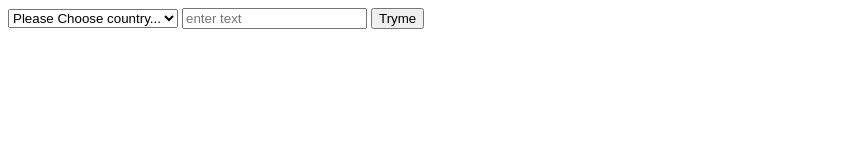
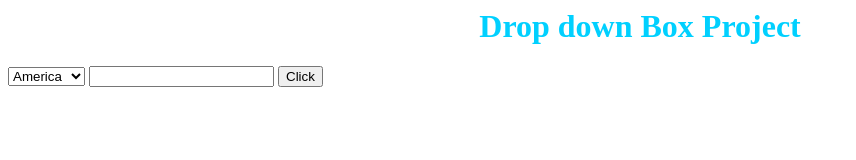
Before and after one commit to madhurimunakala/javascript, a plain HTML site: page js_project.html in a window 1280 px wide. Shown: the whole page, without its empty margins (0-856 px from the left). Drawn offline with Linux system fonts and the light colour scheme.

Commit message:
Add files via upload

```diff
--- a/js_project.html
+++ b/js_project.html
@@ -1,48 +1,49 @@
-<!DOCTYPE html>
-<html lang="en">
+<html>
+    <head>
+        <h1 align="center" style="color:#00d0ff;">Drop down Box Project</h1>
+    </head>
+    <body>
+        <!-- <button>list of Countries and States</button> -->
+        <select id="Select">
 
-<head>
-    <meta charset="UTF-8">
-    <meta name="viewport" content="width=device-width, initial-scale=1.0">
-    <title>Document</title>
-</head>
+            <option class="opt">America</option>
+            <option class="opt">Africa</option>
+            <option class="opt">Bihar</option>
+            <option class="opt">Bengurlu</option>
+            <option class="opt">Canada</option>
+            <option class="opt">India</option>
+            <option class="opt">Island</option>
+            <option class="opt">Iran</option>
+            <option class="opt">Japan</option>
+            <option class="opt">Jharkand</option>
+            <option class="opt">Russia</option>
+            <option class="opt">Europe</option>
+            <option class="opt">England</option>
+            <option class="opt">USA</option>
+    </select>
+        <!-- <button>Search Elements</button> -->
+        <input type="text" id="search"/>
+        <button onclick="myFunction()">Click</button>
+        <script>
+          function myFunction(){
 
-<body>
-    <select id="countries">
-        <option value="" disabled selected hidden>Please Choose country...</option>
-        <option value="india" class="opt">india</option>
-        <option value="United States" class="opt">United States</option>
-        <option value="Canada" class="opt">Canada</option>
-        <option value="Australia" class="opt">Australia</option>
-    </select>
-    <input type="text" id="myText" placeholder="enter text">
-    <button onclick="myFunction()">Tryme</button>
+              console.log("Function is running");
+             var x=document.getElementById("search").value;
+             var element =[];
+             element=document.getElementsByClassName('opt');
+             console.log(element);
+            for (var i=0; i<=element.length;i++){
 
-
-    <script>
-        function myFunction() {
-            //alert("You pressed a key inside the input field");
-
-            var x = document.getElementById("myText").value;
-            var ele = [];
-            ele = document.getElementsByClassName("opt");
-            console.log(ele);
-            for (var i = 0; i < ele.length; i++) {
-                var compare=ele[i].innerHTML;
-                if (compare.substr(0,x.length) == x) {
-
-                    //console.log("You pressed a key inside the input field");
+              var option=element[i].innerHTML;
+              // element[i]==option[0];
+                  if (option.substring(0,x.length)==x){
+                   console.log("It is a Working");
               }
-                else {
-                    ele[i].innerHTML="";
-                    //document.getElementsByClassName("opt").innerHTML = "";
-                    //console.log("not work")
+              else{
+                  element[i].innerHTML="";
               }
               }
           }
       </script>
-
-
     </body>
-
 </html>
```
Lines whose indentation alone changed are shown as unchanged.
